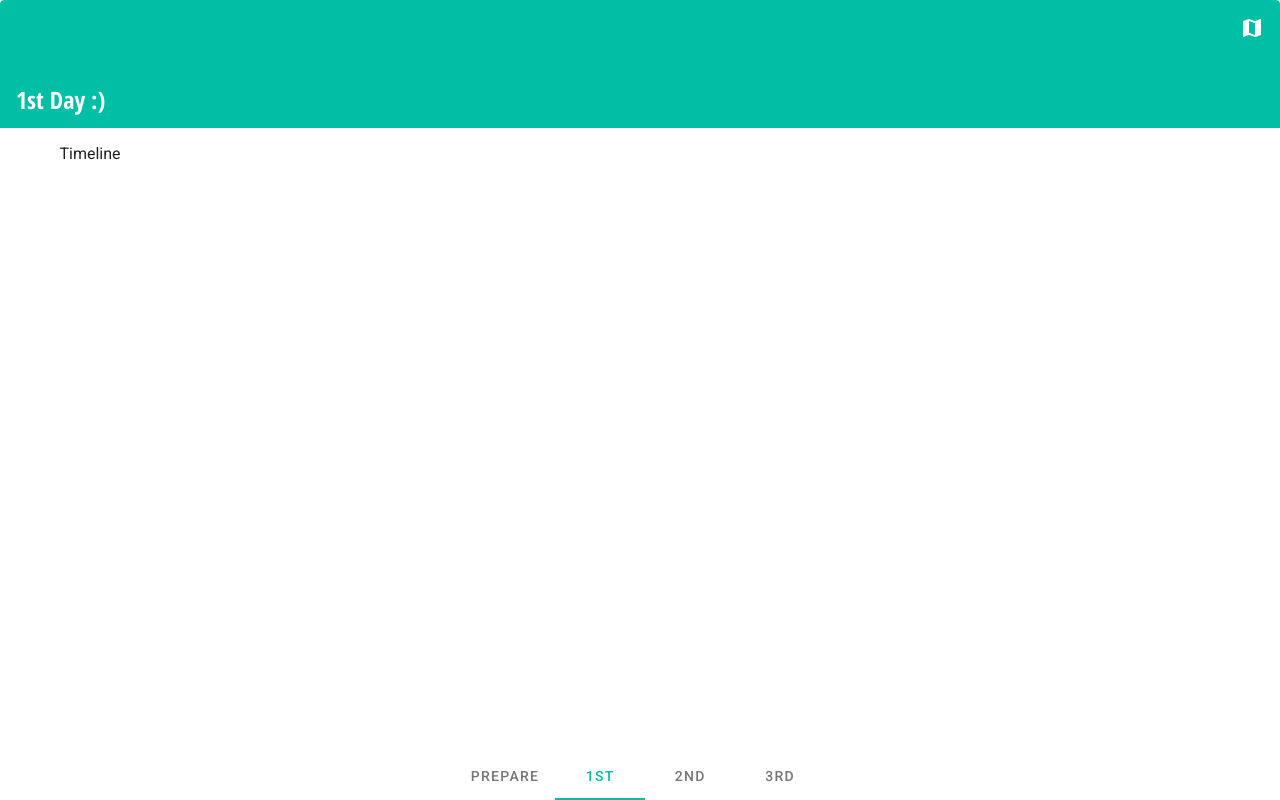
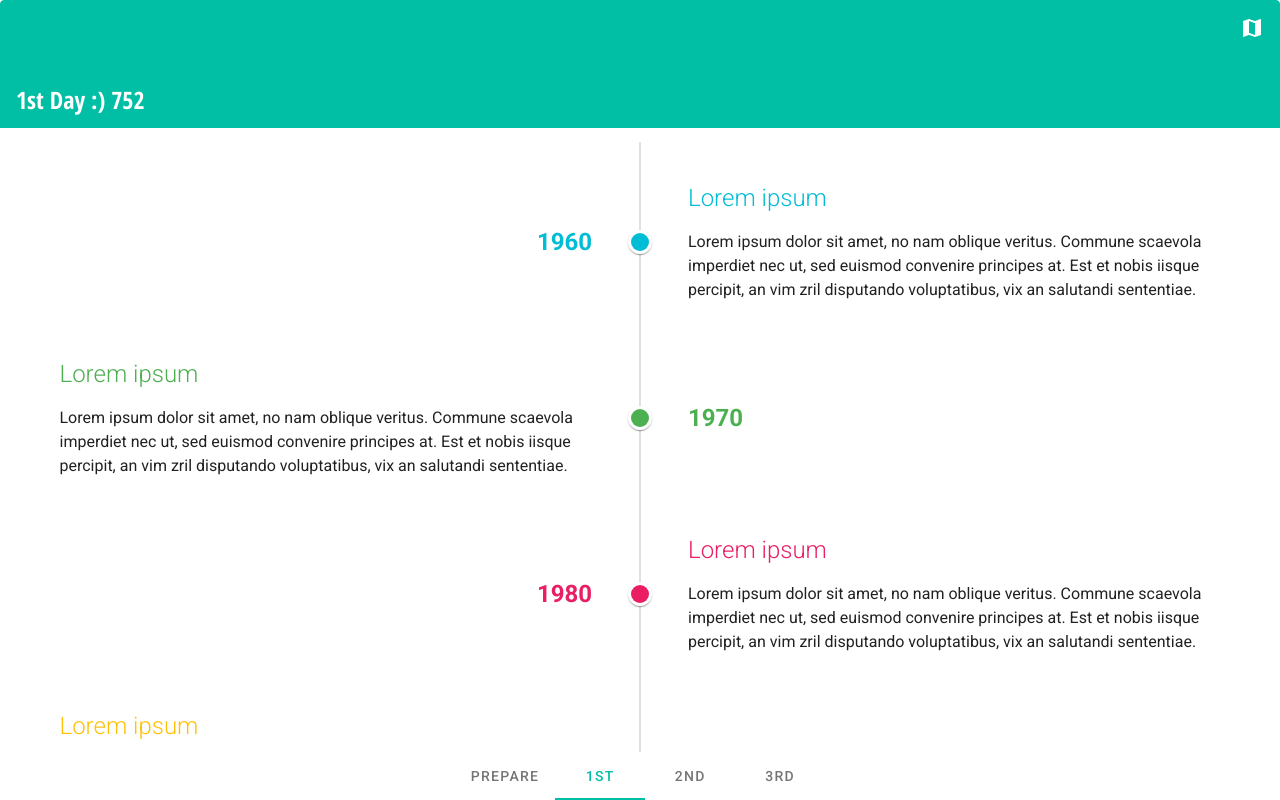
Before and after one commit to sungnung/Jezz, a Vue app: page / in a window 1280 px wide. Both pictures are taken after a click on the tab "1ST". Built offline with nearby package versions, Linux system fonts and the light colour scheme.

Commit message:
Screen Height Check

```diff
--- a/src/components/Jezz.vue
+++ b/src/components/Jezz.vue
@@ -2,14 +2,14 @@
     <div>
         <v-card class="overflow-hidden" flat>
             <v-app-bar absolute :color="color" dark shrink-on-scroll elevate-on-scroll prominent scroll-target="#scrolling-techniques">
-                <v-toolbar-title :class="'title_font' ">{{Title.text}}</v-toolbar-title>
+                <v-toolbar-title :class="'title_font' ">{{Title.text}} {{height}}</v-toolbar-title>
                 <v-spacer></v-spacer>
                 <v-btn icon>
                     <v-icon>mdi-map</v-icon>
                 </v-btn>
             </v-app-bar>
-            <v-sheet id="scrolling-techniques" class="overflow-y-auto" max-height="600">
-                <v-container style="height: 1000px; margin-top:130px;">
+            <v-sheet id="scrolling-techniques" class="overflow-y-auto" :max-height="height">
+                <v-container :style="`height: ${height}px; margin-top:130px;`">
                     <Preapare v-if="days===0" />
                     <Timeline :day="days" v-else />
                 </v-container>
@@ -41,10 +41,17 @@ export default {
         return {
             date: new Date,
             days:0,
+            window:{
+                height:600,
+                width:600,
+            }
         }
     },
     computed :{
-        is_xs(){
+        height (){
+            return this.window.height - (48)
+        },
+        is_xs (){
             return this.$vuetify.breakpoint.xsOnly
         },
         color () {
@@ -67,11 +74,18 @@ export default {
     watch :{
     },
     destroyed() {
+        window.removeEventListener('resize', this.handleResize)
     },
     created () {
+        window.addEventListener('resize', this.handleResize)
+        this.handleResize();
     },
     methods:{
         // Jezz API.
+        handleResize() {
+            this.window.width = window.innerWidth;
+            this.window.height = window.innerHeight;
+        },
     }
 };
 
--- a/src/components/Timeline.vue
+++ b/src/components/Timeline.vue
@@ -1,7 +1,25 @@
 <template>
-  <div>
-    Timeline
-  </div>
+    <v-timeline>
+      <v-timeline-item
+        v-for="(year, i) in years"
+        :key="i"
+        :color="year.color"
+        small
+      >
+        <template v-slot:opposite>
+          <span
+            :class="`headline font-weight-bold ${year.color}--text`"
+            v-text="year.year"
+          ></span>
+        </template>
+        <div class="py-4">
+          <h2 :class="`headline font-weight-light mb-4 ${year.color}--text`">Lorem ipsum</h2>
+          <div>
+            Lorem ipsum dolor sit amet, no nam oblique veritus. Commune scaevola imperdiet nec ut, sed euismod convenire principes at. Est et nobis iisque percipit, an vim zril disputando voluptatibus, vix an salutandi sententiae.
+          </div>
+        </div>
+      </v-timeline-item>
+    </v-timeline>
 </template>
 
 <script>
@@ -12,7 +30,28 @@ export default {
     },
     data () {
         return {
-          year: 2020
+          years: [
+      {
+        color: 'cyan',
+        year: '1960',
+      },
+      {
+        color: 'green',
+        year: '1970',
+      },
+      {
+        color: 'pink',
+        year: '1980',
+      },
+      {
+        color: 'amber',
+        year: '1990',
+      },
+      {
+        color: 'orange',
+        year: '2000',
+      },
+    ],
         }
     },
     computed: {
```
